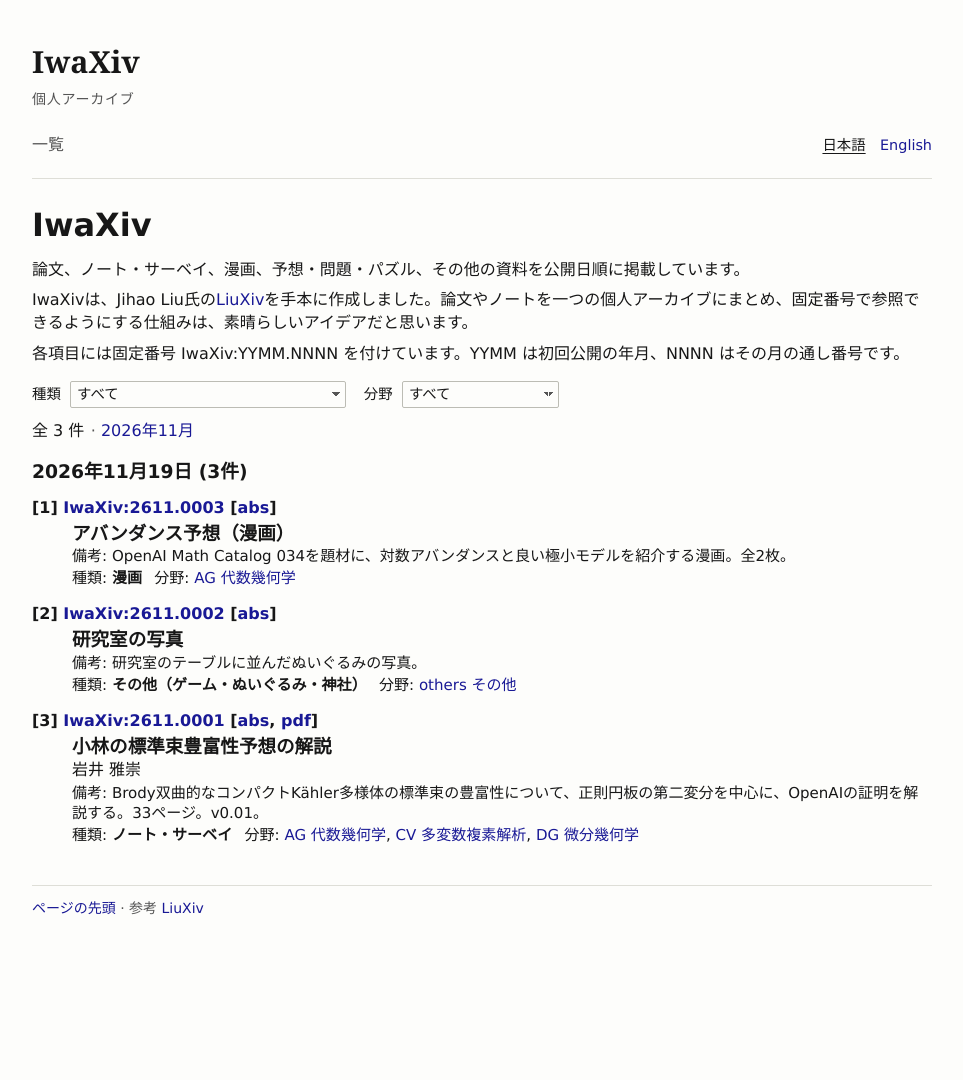
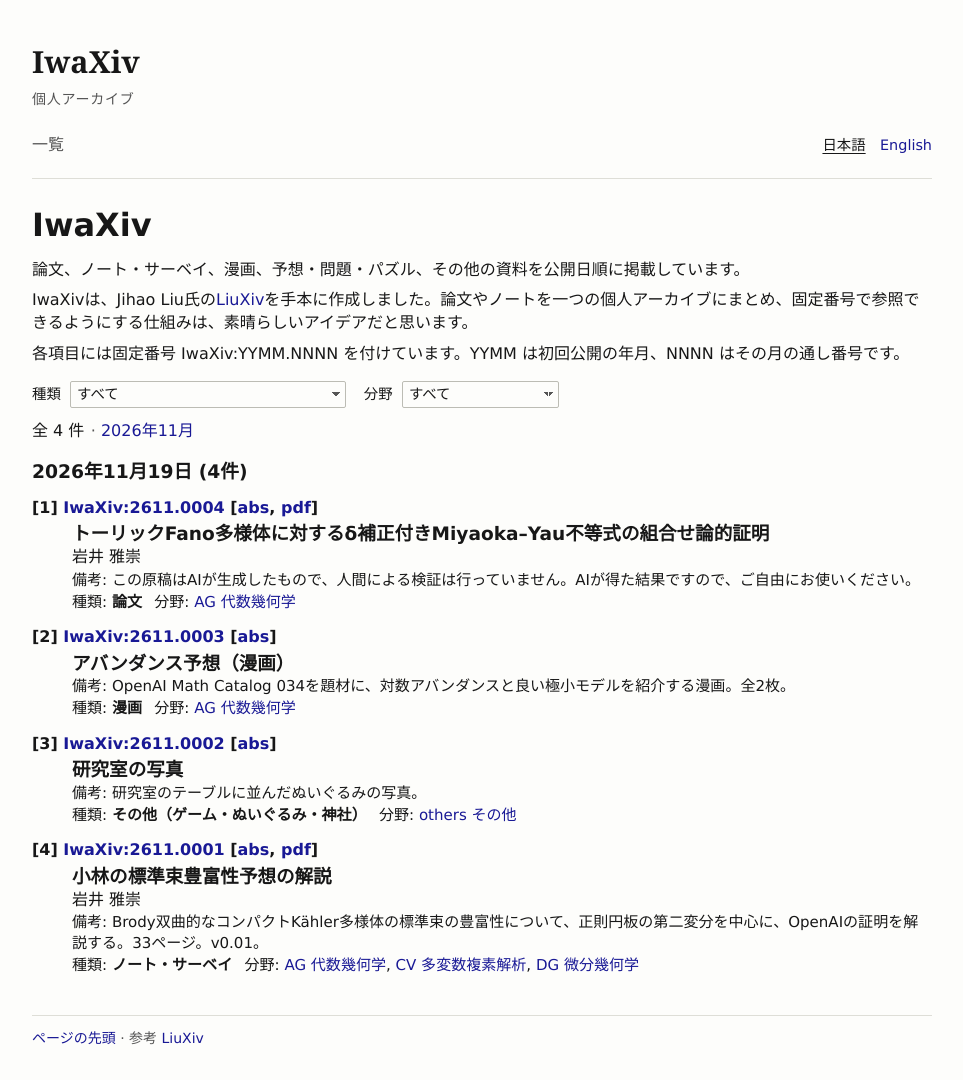
Before and after one commit to masataka123/IwaXiv, a Jekyll site: the page built from index.html, in a window 1280 px wide. Shown: the whole page, without its empty margins (158-1121 px from the left). Built offline with Jekyll 4.4.1, drawn with Linux system fonts in a browser that asks for light colours; before the commit the page ends 950 px from its top, so only the background shows below that.

Commit message:
Publish the AI-generated toric Fano paper

```diff
--- a/_data/works.yml
+++ b/_data/works.yml
@@ -52,3 +52,19 @@
       - src: /assets/works/2611.0003/en-02.webp
         alt:
           en: Page 2. Eight panels use the analogy of simplifying shapes to introduce the minimal model program and good minimal models.
+
+- id: "2611.0004"
+  published_on: "2026-11-19"
+  type: paper
+  topics: [AG]
+  pdf: /assets/works/2611.0004/toric_Fano_MY_2026_1119.pdf
+  ja:
+    authors: 岩井 雅崇
+    title: トーリックFano多様体に対するδ補正付きMiyaoka–Yau不等式の組合せ論的証明
+    summary: 反標準多面体を用いて、射影kltトーリックFano多様体に対するδ補正付きMiyaoka–Yau不等式の組合せ論的証明を与える原稿。13ページ。
+    comments: この原稿はAIが生成したもので、人間による検証は行っていません。AIが得た結果ですので、ご自由にお使いください。
+  en:
+    authors: Masataka Iwai
+    title: A Combinatorial Proof of the Delta-Corrected Miyaoka–Yau Inequality for Toric Fano Varieties
+    summary: A manuscript giving a combinatorial proof of the delta-corrected Miyaoka–Yau inequality for projective klt toric Fano varieties via their anticanonical polytopes. 13 pages.
+    comments: This manuscript was generated by AI and has not been verified by a human. You are free to use the AI-generated results.
--- a/_layouts/archive.html
+++ b/_layouts/archive.html
@@ -55,7 +55,7 @@ layout: default
                   <dd>
                     <h3>{{ localized.title | escape }}</h3>
                     {% if localized.authors %}<p class="authors">{{ localized.authors | escape }}</p>{% endif %}
-                    <p class="entry-notes">{{ locale.comments }}: {{ localized.summary | escape }}</p>
+                    <p class="entry-notes">{{ locale.comments }}: {{ localized.comments | default: localized.summary | escape }}</p>
                     <p class="entry-notes"><span class="entry-type">{{ locale.type }}: <strong>{{ type[page.lang] }}</strong></span> {{ locale.topic }}: {% include topics.html work=work locale=locale %}</p>
                   </dd>
                 </div>
--- a/_layouts/work.html
+++ b/_layouts/work.html
@@ -16,6 +16,7 @@ layout: default
     {% if localized.authors %}<p class="byline">{{ localized.authors | escape }}</p>{% endif %}
     {% if pdf %}<p><a href="{{ pdf | relative_url | escape }}">PDF</a></p>{% endif %}
     <p><strong>{{ locale.abstract }}:</strong> {{ localized.summary | escape }}</p>
+    {% if localized.comments %}<p><strong>{{ locale.comments }}:</strong> {{ localized.comments | escape }}</p>{% endif %}
     <dl class="record-metadata">
       <div>
         <dt>{{ locale.type }}:</dt>
```
Also changed, not shown: README.md, 1 other file.
